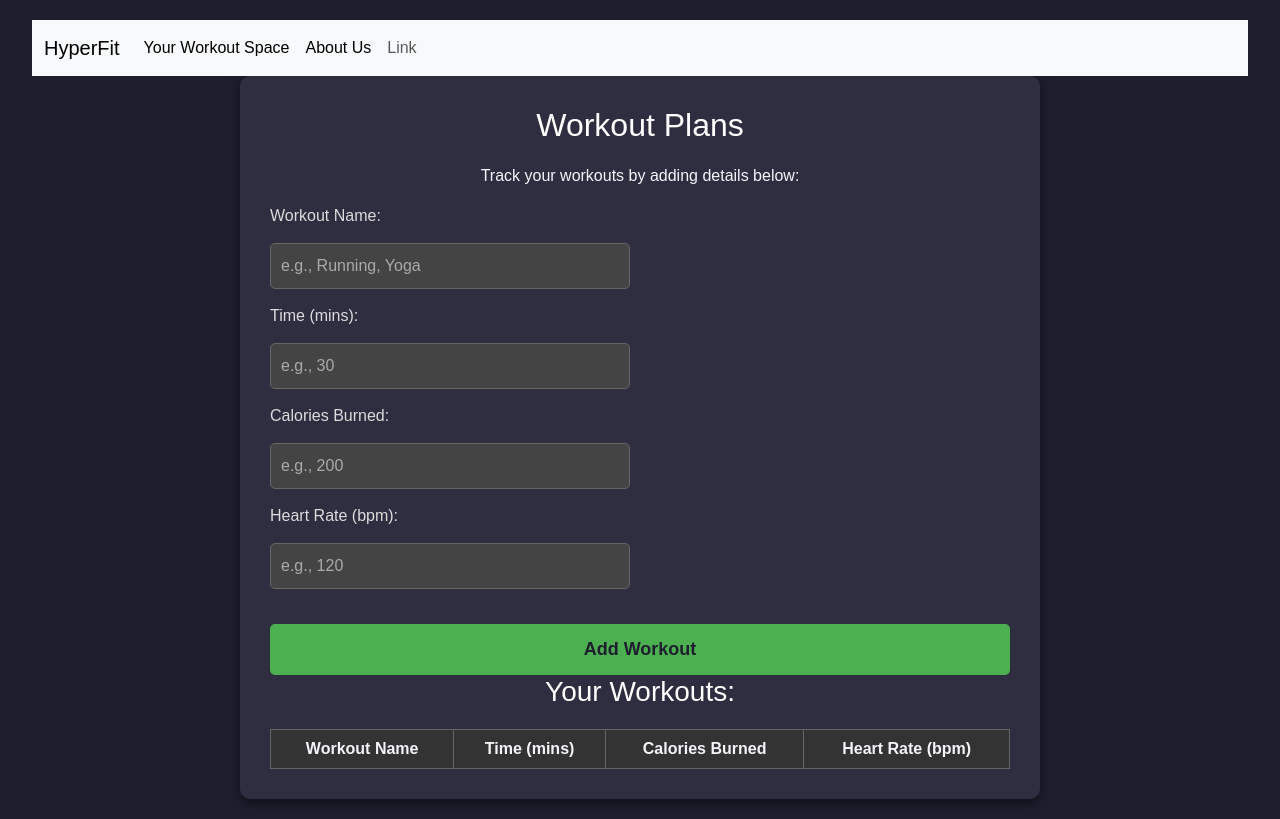
After one commit to DenisT42/HyperFitRep, a Python web app: template app/templates/workout.html in a window 1280 px wide. The commit adds this page. Run offline with Jinja, Linux system fonts and the light colour scheme; the template is opened without the code that fills it, so the values that code supplies are empty.

Commit message:
added dashboard.html, exercises.html, workout.html, edited base.html, login.html, register.html

```diff
--- a/app/templates/base.html
+++ b/app/templates/base.html
@@ -22,7 +22,7 @@
 <!--                        <a class="btn btn-secondary" href="/register" role="button">Register</a>-->
 <!--                    </li>-->
                     <li class="nav-item">
-                        <a class="nav-link active" aria-current="page" href="/">Your Workout Space</a>
+                        <a class="nav-link active" aria-current="page" href="/dashboard">Your Workout Space</a>
                     <li class="nav-item">
                         <a class="nav-link active" aria-current="page" href="/about">About Us</a>
                     </li>
--- /dev/null
+++ b/app/templates/workout.html
@@ -0,0 +1,171 @@
+{% extends "base.html" %}
+{% block content %}
+<main>
+    <section class="workout-plans-container">
+        <h2>Workout Plans</h2>
+        <p>Track your workouts by adding details below:</p>
+        <form id="workout-form" class="workout-form">
+            <label for="workout-name">Workout Name:</label>
+            <input type="text" id="workout-name" name="workout_name" placeholder="e.g., Running, Yoga" required>
+
+            <label for="workout-time">Time (mins):</label>
+            <input type="number" id="workout-time" name="workout_time" placeholder="e.g., 30" min="1" required>
+
+            <label for="workout-calories">Calories Burned:</label>
+            <input type="number" id="workout-calories" name="workout_calories" placeholder="e.g., 200" min="1" required>
+
+            <label for="workout-heart-rate">Heart Rate (bpm):</label>
+            <input type="number" id="workout-heart-rate" name="workout_heart_rate" placeholder="e.g., 120" min="1" required>
+
+            <button type="button" id="add-workout" class="add-workout-button">Add Workout</button>
+        </form>
+
+        <h3>Your Workouts:</h3>
+        <table id="workout-table" class="workout-table">
+            <thead>
+            <tr>
+                <th>Workout Name</th>
+                <th>Time (mins)</th>
+                <th>Calories Burned</th>
+                <th>Heart Rate (bpm)</th>
+            </tr>
+            </thead>
+            <tbody>
+            <!-- User-added workouts will appear here -->
+            </tbody>
+        </table>
+    </section>
+
+    <style>
+        /* General Styles */
+        * {
+            box-sizing: border-box;
+            margin: 0;
+            padding: 0;
+            font-family: Arial, sans-serif;
+        }
+
+        body {
+            padding: 20px;
+            background-color: #1e1e2f; /* Dark background */
+            color: #f4f4f9; /* Light text */
+        }
+
+        /* Workout Plans Section */
+        .workout-plans-container {
+            text-align: center;
+            max-width: 800px;
+            margin: 0 auto;
+            background-color: #2e2e40; /* Slightly lighter dark background */
+            padding: 30px;
+            border-radius: 10px;
+            box-shadow: 0 4px 12px rgba(0, 0, 0, 0.5); /* Subtle shadow */
+        }
+
+        .workout-plans-container h2, .workout-plans-container h3 {
+            margin-bottom: 20px;
+            color: #ffffff; /* Bright text for titles */
+        }
+
+        .workout-form {
+            display: flex;
+            flex-wrap: wrap;
+            gap: 15px;
+            justify-content: space-between;
+        }
+
+        .workout-form label {
+            width: 100%;
+            text-align: left;
+            color: #dcdcdc;
+        }
+
+        .workout-form input {
+            width: calc(50% - 10px);
+            padding: 10px;
+            background-color: #444;
+            color: #ffffff;
+            border: 1px solid #666;
+            border-radius: 5px;
+            font-size: 16px;
+        }
+
+        .workout-form input::placeholder {
+            color: #aaaaaa;
+        }
+
+        .add-workout-button {
+            width: 100%;
+            padding: 12px;
+            margin-top: 20px;
+            font-size: 18px;
+            color: #1e1e2f;
+            background-color: #4CAF50;
+            border: none;
+            border-radius: 5px;
+            cursor: pointer;
+            font-weight: bold;
+            transition: background-color 0.3s ease, transform 0.2s ease;
+        }
+
+        .add-workout-button:hover {
+            background-color: #45a049;
+            transform: scale(1.05);
+        }
+
+        /* Workout Table */
+        .workout-table {
+            width: 100%;
+            margin-top: 20px;
+            border-collapse: collapse;
+        }
+
+        .workout-table th, .workout-table td {
+            padding: 10px;
+            border: 1px solid #666;
+            text-align: center;
+            color: #ffffff;
+        }
+
+        .workout-table th {
+            background-color: #333;
+            color: #f4f4f9;
+        }
+
+        .workout-table td {
+            background-color: #444;
+        }
+    </style>
+
+    <script>
+        // Add workout functionality
+        document.getElementById("add-workout").addEventListener("click", function() {
+            // Get form values
+            const name = document.getElementById("workout-name").value.trim();
+            const time = document.getElementById("workout-time").value.trim();
+            const calories = document.getElementById("workout-calories").value.trim();
+            const heartRate = document.getElementById("workout-heart-rate").value.trim();
+
+            // Validate inputs
+            if (!name || !time || !calories || !heartRate) {
+                alert("Please fill in all fields.");
+                return;
+            }
+
+            // Create a new row
+            const table = document.getElementById("workout-table").querySelector("tbody");
+            const newRow = document.createElement("tr");
+            newRow.innerHTML = `
+                <td>${name}</td>
+                <td>${time}</td>
+                <td>${calories}</td>
+                <td>${heartRate}</td>
+            `;
+            table.appendChild(newRow);
+
+            // Clear form
+            document.getElementById("workout-form").reset();
+        });
+    </script>
+</main>
+{% endblock %}
```
Also changed, not shown: app/main.py (+13 -1 lines), app/templates/dashboard.html (added, +66 -0 lines), app/templates/exercises.html (added, +203 -0 lines), app/templates/login.html (+87 -13 lines), app/templates/register.html (+85 -34 lines).
